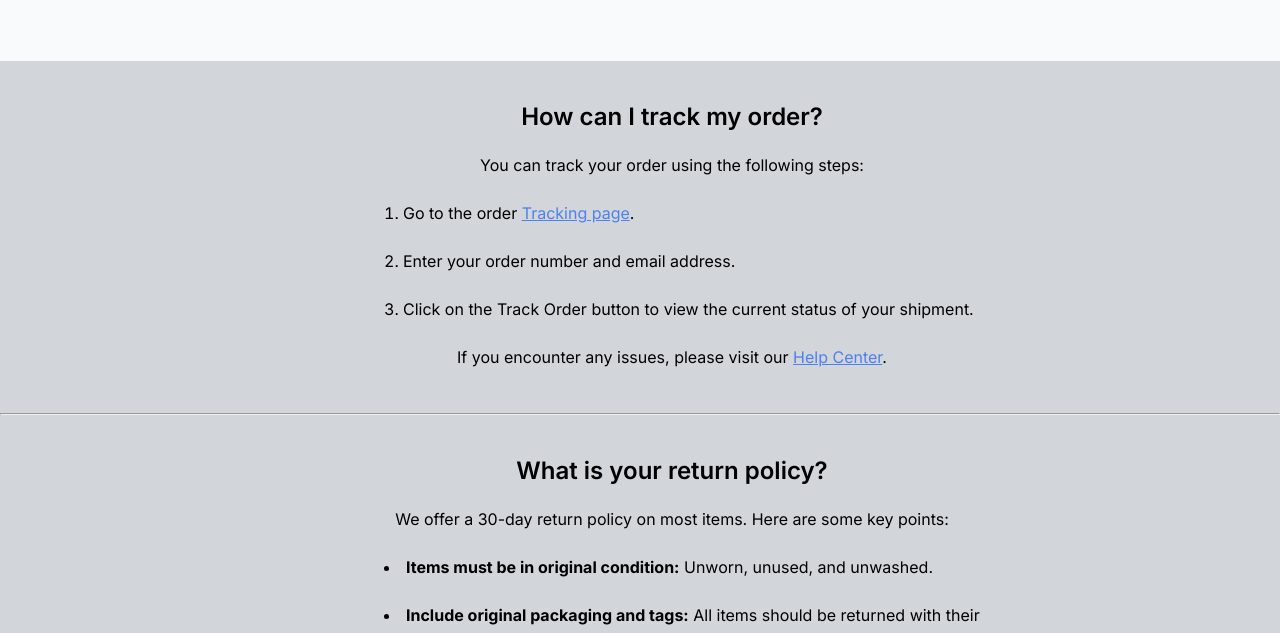
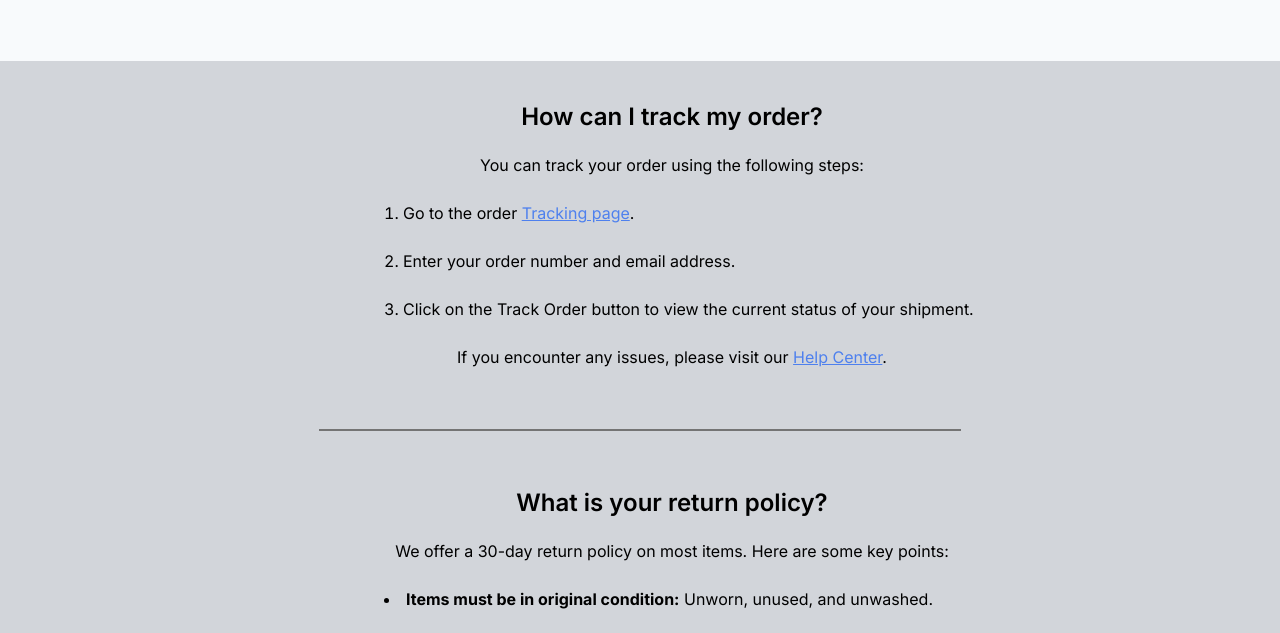
Before and after one commit to zhishopov/faq-page, a plain HTML site: page index.html in a window 1280 px wide. Shown: the part 167-800 px from the top of the page. Drawn offline with Linux system fonts and the light colour scheme.

Commit message:
Style the horizontal line

```diff
--- a/styles.css
+++ b/styles.css
@@ -69,3 +69,9 @@ li {
 main {
   line-height: 3rem;
 }
+
+hr {
+  width: 50%;
+  margin: 1rem auto;
+  border: 1px solid #747474;
+}
```
